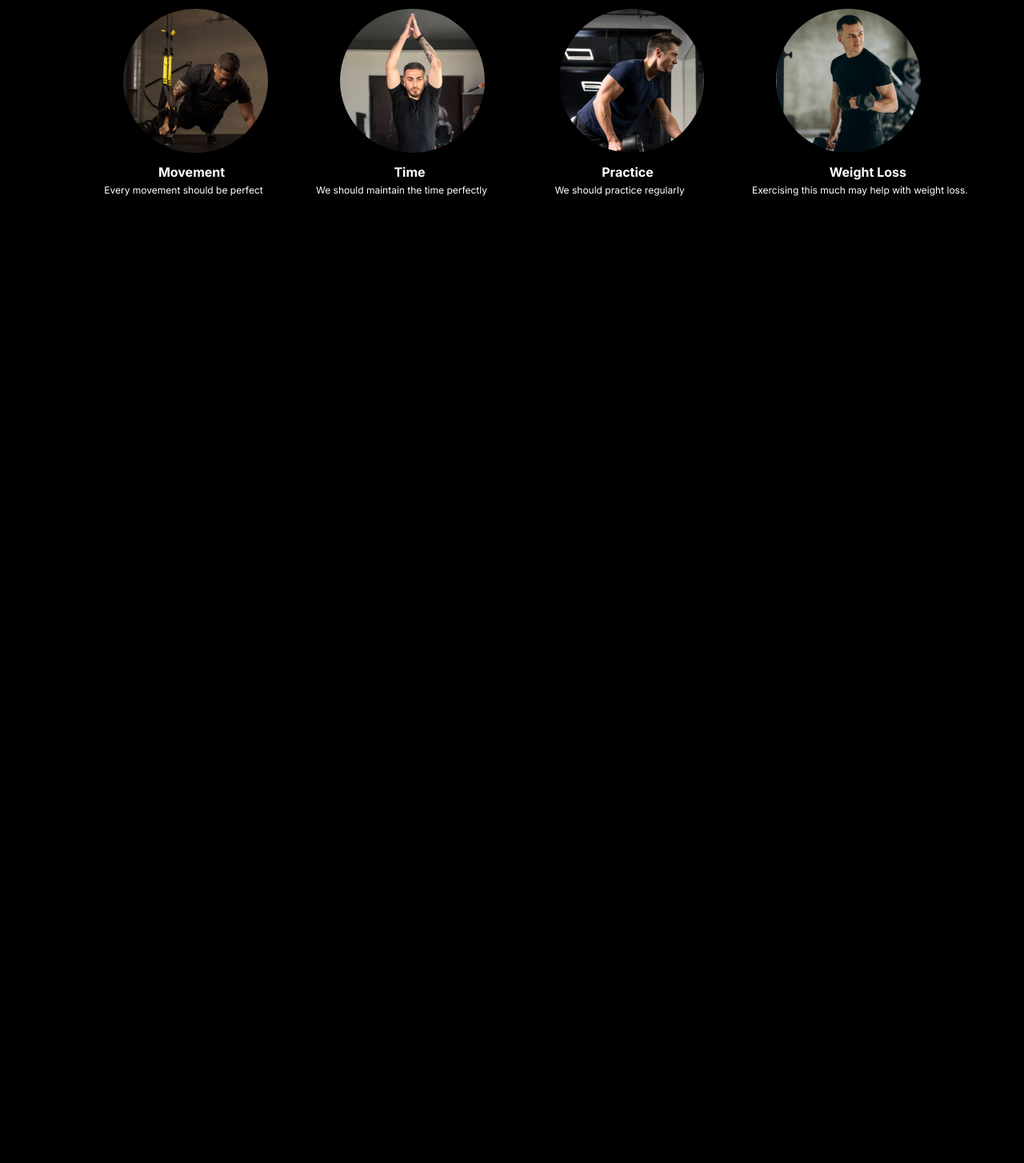
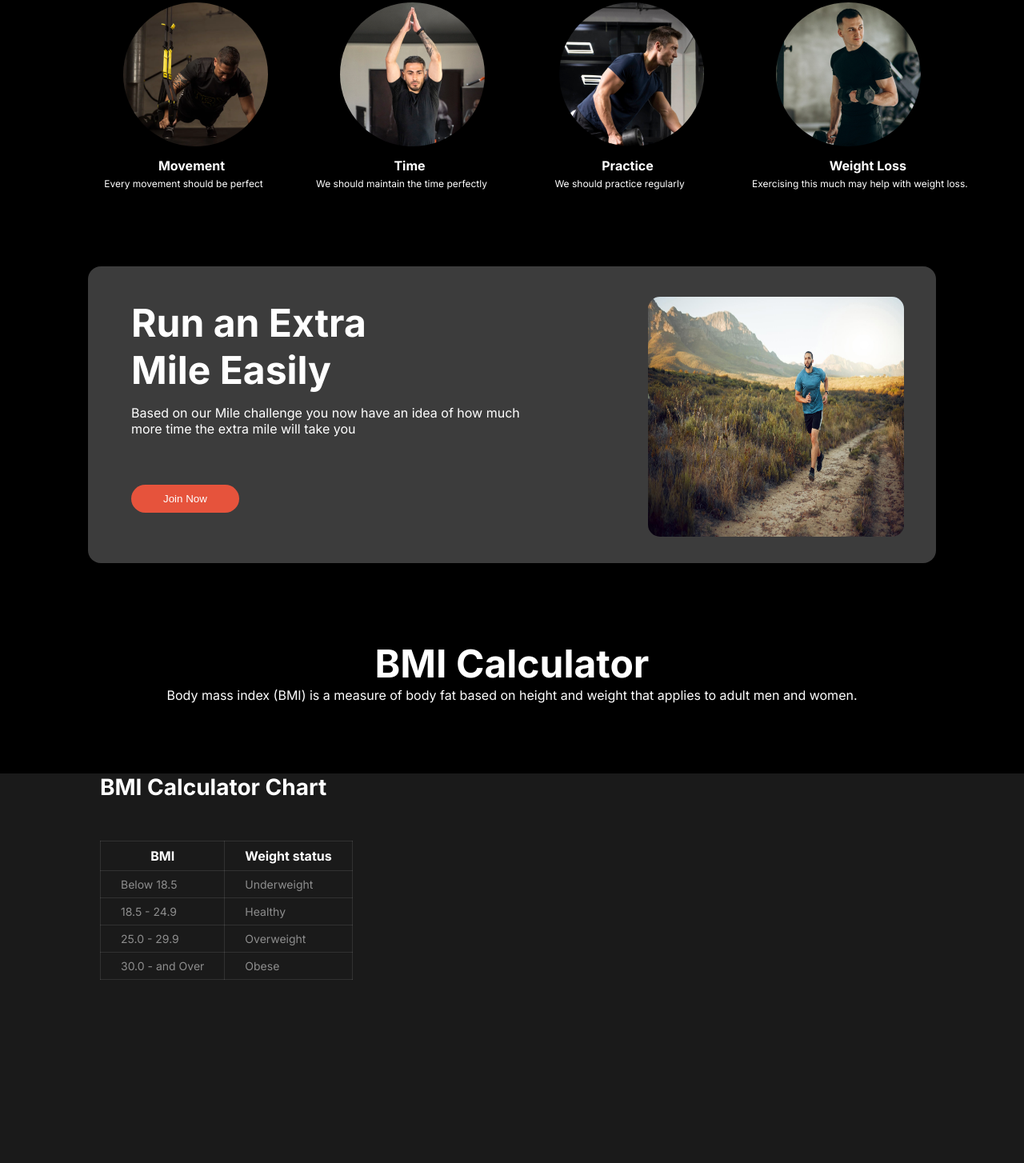
Before and after one commit to TAnjil002/assignment-02, a plain HTML site: page index.html in a window 1280 px wide. Shown: the part 1036-2490 px from the top of the page at 80% size. Before the commit the page ends 1361 px from the top, so only its background shows below. Drawn offline with Linux system fonts and the light colour scheme.

Commit message:
added run and bmi section

```diff
--- a/index.html
+++ b/index.html
@@ -5,12 +5,13 @@
     <meta name="viewport" content="width=device-width, initial-scale=1.0">
     <title>Assignment two</title>
     <link rel="stylesheet" href="styles/style.css">
+
 </head>
 <body class="universal">
 <!-- ---------------Banner and nav section start------------- -->
     <section class="banner">
         <!-- -----------------nav------------------- -->
-        <div class="nav container">
+        <div class="nav">
             <div class="fitness">
                 <nav><i>Fitness</i></nav>
             </div>
@@ -24,7 +25,7 @@
 <!-- ------------------------banner-------------------------- -->
          <div class="banner-section container">
             <div class="banner-content">
-                <h1>Get body in <br> shape & stay <br> healthy</h1>
+                <h1>Get body in <br> <span class="extra-font">shape</span> & stay <br> healthy</h1>
                 <p>
                     A huge selection of health and fitness content, healthy recipes <br>
                     and transformation stories to help you get fit and stay fit!
@@ -77,7 +78,63 @@
 </section>
 <!-- -------------------Habit Section end------------------------- -->
 
+<!-- ------------Run section start----------------- -->
+<section class="extra-run container">
+    <div class="run">
+        <div class="run-content">
+        <h1>Run an Extra <br> Mile Easily</h1>
+        <p>Based on our Mile challenge you now have an idea of how much <br> more time the extra mile will take you</p>
+        <button class="join-btn">Join Now</button>
+        </div>
+        <div class="run-img">
+        <img src="images/run.jpg" alt="pic will appear soon">
+        </div>
+    </div>
+  </section>
+   <!---------------Run Section end ---------------->
 
-
+   <!-- ------------BMI section start------------ -->
+    <section class="bmi-section">
+        <div class="bmi-heading">
+            <h1>BMI Calculator</h1>
+            <p>Body mass index (BMI) is a measure of body fat based on height and weight that applies to adult men and women.</p>
+        </div>
+        <div class="bmi-calc">
+            <div class="bmi-table">
+                <h1>BMI Calculator Chart</h1>
+                <style>
+                    table{
+                        border-collapse: collapse;
+                    }
+                    td,th{
+                        border: 1px solid rgba(255, 255, 255, 0.1);
+                        padding: 8px 25px;
+                    }
+                </style>
+                <table class="table">
+                    <tr>
+                        <th>BMI</th>
+                        <th>Weight status</th>
+                    </tr>
+                    <tr>
+                        <td class="td-font">Below 18.5</td>
+                        <td class="td-font">Underweight</td>
+                    </tr>
+                    <tr>
+                        <td class="td-font">18.5 - 24.9</td>
+                        <td class="td-font">Healthy</td>
+                    </tr>
+                    <tr>
+                        <td class="td-font">25.0 - 29.9</td>
+                        <td class="td-font">Overweight</td>
+                    </tr>
+                    <tr>
+                        <td class="td-font">30.0 - and Over</td>
+                        <td class="td-font">Obese</td>
+                    </tr>
+                </table>
+            </div>
+        </div>
+    </section>
 </body>
 </html>
--- a/styles/style.css
+++ b/styles/style.css
@@ -15,13 +15,14 @@ body{
 
 .container{
     width: 90%;
-    margin: 5rem auto;
+    margin: 6rem auto;
     border-radius: 1rem;
 }
 
 /* --------Banner and nav bar---------- */
 .banner{
-    background-color: rgba(255, 255, 255, 0.1);
+    background-color: rgba(255, 255, 255, 0.030);
+    margin-top: 2px;
 }
 
 /* ----------Nav Bar styles---------- */
@@ -30,11 +31,16 @@ body{
     font-size: 36px;
 }
 .nav{
+    margin-top: 40px;
+    margin-left: 115px;
+    margin-right: 80px;
     display: flex;
     justify-content: space-between;
 }
 .nav-options{
-    border: 2px 5px;
+    border: 1px solid rgba(255, 255, 255, 0.1);
+    border-radius: 39px;
+    padding: 10px;
     display: flex;
     margin-right: 90px;
     align-items: center;
@@ -52,6 +58,8 @@ body{
     display: flex;
     justify-content: space-between;
     align-items: center;
+    margin-left: 115px;
+
 }
 
 .banner-content h1{
@@ -60,8 +68,11 @@ body{
 }
 
 .banner-content{
-    margin-bottom: 15px;
+    margin-bottom: 60px;
     font-size: 12px;
+}
+.extra-font{
+
 }
 
 .btn-1{
@@ -125,3 +136,65 @@ body{
     margin-top: 5px;
     margin-left: 60px;
 }
+
+/* -----------------Run styles--------------- */
+.extra-run{
+    background-color: rgba(255, 255, 255, 0.235);
+    height: 371px;
+    width: 1060px;
+}
+.run{
+    display: flex;
+    justify-content: space-between;
+}
+.run-content{
+    margin-top: 41px;
+    margin-left: 54px;
+}
+.run-content h1{
+    font-size: 48px;
+    margin-bottom: 14px;
+}
+.join-btn{
+    padding: 10px 40px;
+    background-color: #E6533C;
+    color: white;
+    border-radius: 50px;
+    border: none;
+    margin-top: 60px;
+}
+.run-img img{
+    width: 320px;
+    height: 300px;
+    border-radius: 15px;
+    margin-top: 38px;
+    margin-right: 40px;
+}
+
+/* ------------------BMI styles----------------- */
+.bmi-heading{
+    text-align: center;
+}
+.bmi-calc{
+    margin-top: 88px;
+    background-color: rgba(255, 255, 255, 0.1);
+    height: 487px;
+}
+.bmi-table{
+    margin-left: 125px;
+
+}
+.bmi-heading h1{
+    font-size: 48px;
+}
+.bmi-table h1{
+    margin-top: 52px;
+    font-size: 28px;
+}
+.table{
+    margin-top: 50px;
+}
+.td-font{
+    font-size: 14px;
+    color: rgba(255, 255, 255, 0.5);
+}
```
